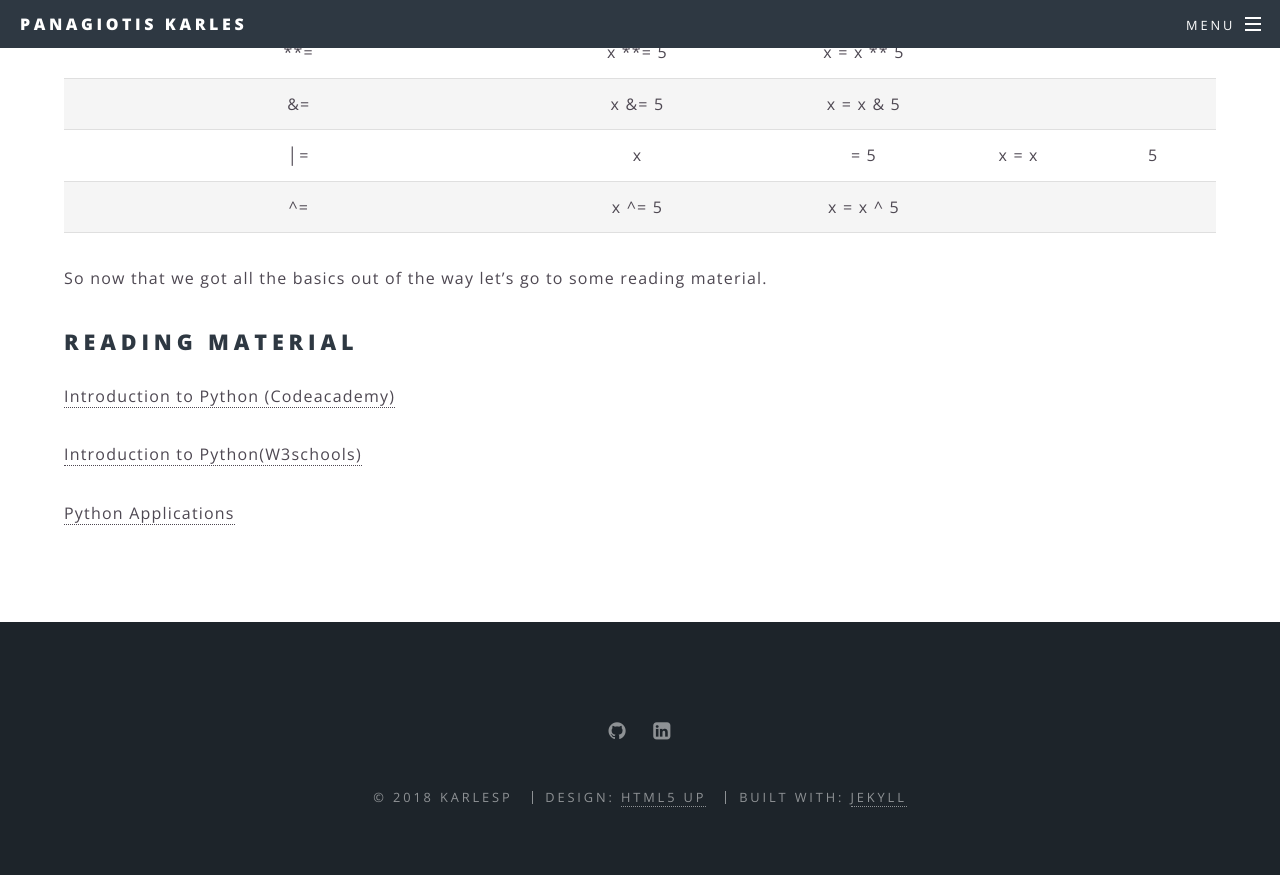
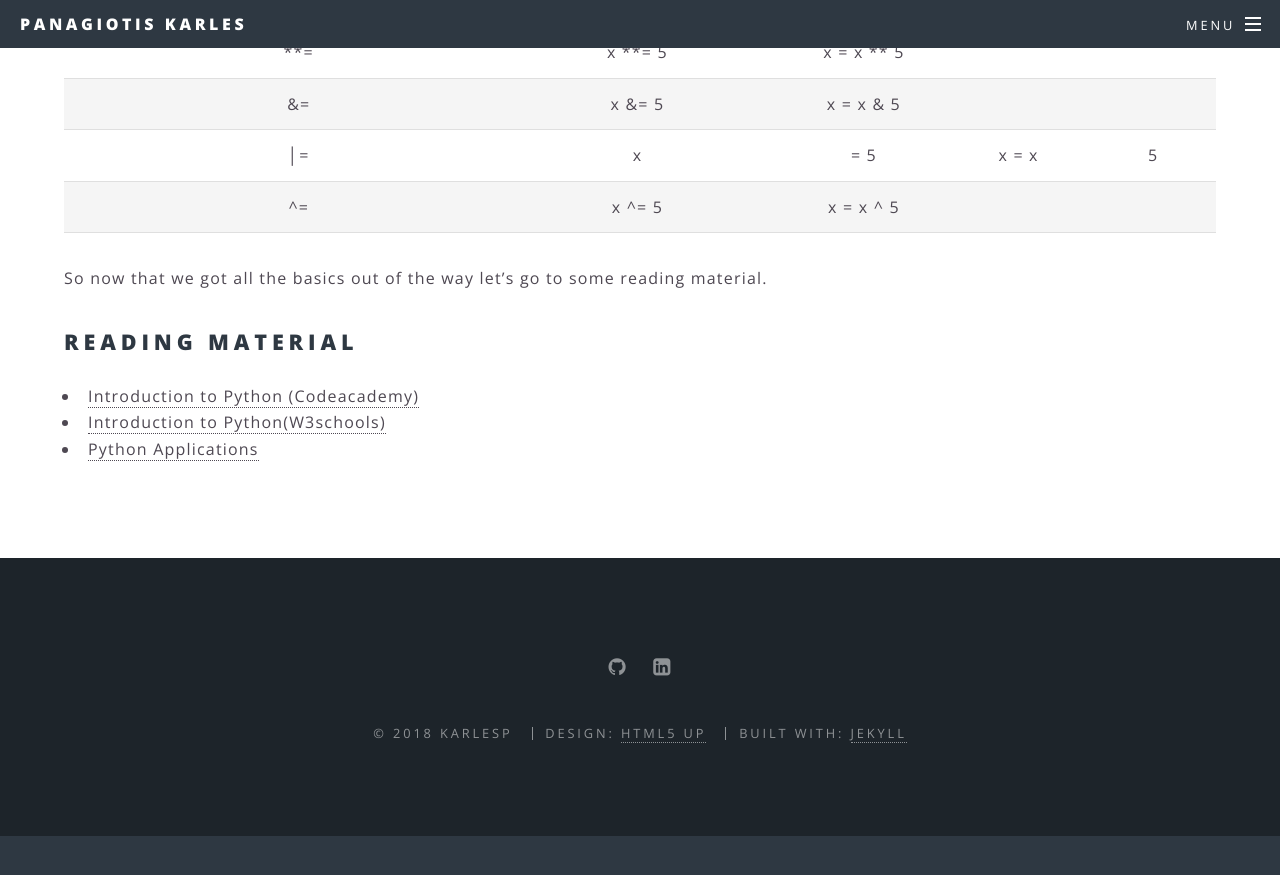
Before and after one commit to KarlesP/karlesp.github.io, a Jekyll site: the page built from languages/python_intro.md, in a window 1280 px wide and 900 px high, scrolled down 3331 px. Shown: the top 875 px of the window. Built offline with Jekyll 4.4.1, drawn with Linux system fonts in a browser that asks for light colours; after the commit the page ends 4167 px from its top, so only the background shows below that.

```diff
--- a/languages/python_intro.md
+++ b/languages/python_intro.md
@@ -115,8 +115,6 @@ thisdict["apple"] = "red"
 So now that we got all the basics out of the way let's go to some reading material.
 
 ## Reading material
-[Introduction to Python (Codeacademy)](https://www.codecademy.com/learn/learn-python)
-
-[Introduction to Python(W3schools)](https://www.w3schools.com/python/python_intro.asp)
-
-[Python Applications](https://www.python.org/about/apps/)
++ [Introduction to Python (Codeacademy)](https://www.codecademy.com/learn/learn-python)
++ [Introduction to Python(W3schools)](https://www.w3schools.com/python/python_intro.asp)
++ [Python Applications](https://www.python.org/about/apps/)
```
